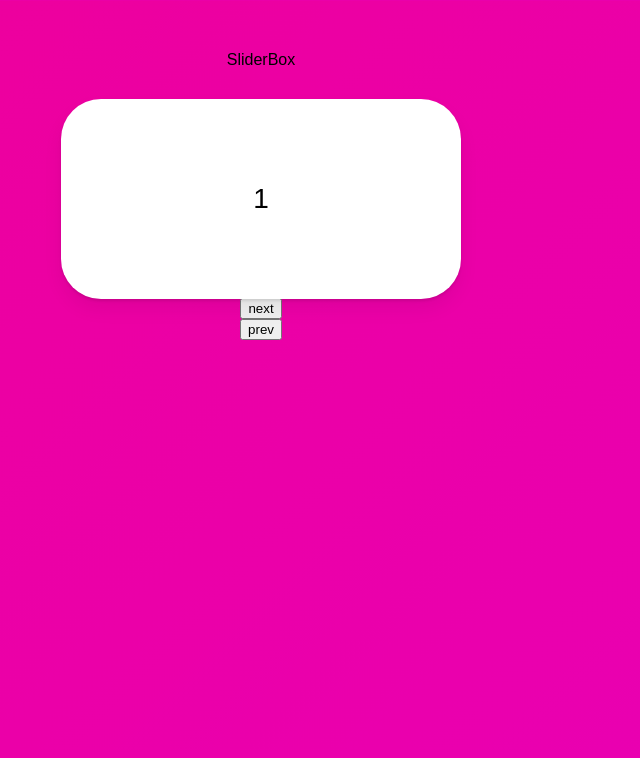
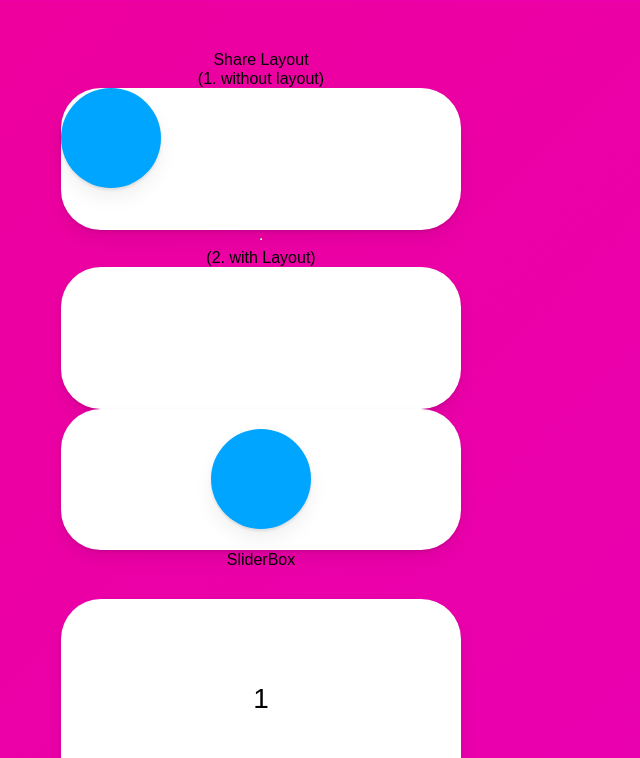
Before and after one commit to mangosteen977/react-master, a React (Create React App) app in the folder framer-motion/: page / in a window 1280 px wide. Shown: the top 758 px of the page, without its empty margins (379-1019 px from the left). Built offline with nearby package versions, Linux system fonts and the light colour scheme.

Commit message:
[framer-motion] layout, layoutId를 사용해서 동일 혹은 별개의 element 사이의 style변화에 따라 animate 자동 생성

```diff
--- a/framer-motion/src/App.tsx
+++ b/framer-motion/src/App.tsx
@@ -9,6 +9,7 @@ import Scroll from "./Scroll";
 import LineDraw from "./LineDraw";
 import AnimatePresenceBox from "./AnimatePresenceBox";
 import SliderBox from "./SliderBox";
+import ShareLayout from "./ShareLayout";
 
 const Wrapper = styled.div`
   min-height: 100vh;
@@ -23,6 +24,7 @@ const Wrapper = styled.div`
 function App() {
   return (
     <Wrapper>
+      <ShareLayout />
       <SliderBox />
       <AnimatePresenceBox />
       <LineDraw />
--- /dev/null
+++ b/framer-motion/src/ShareLayout.tsx
@@ -0,0 +1,71 @@
+import styled from "styled-components";
+import { motion } from "framer-motion";
+import { useState } from "react";
+
+const Wrapper = styled(motion.div)`
+  height: 500px;
+  width: 100vw;
+  display: flex;
+  justify-content: center;
+  align-items: center;
+  flex-direction: column;
+`;
+const Box = styled(motion.div)`
+  width: 400px;
+  height: 400px;
+  background-color: rgba(255, 255, 255, 1);
+  border-radius: 40px;
+  display: flex;
+  justify-content: center;
+  align-items: center;
+  box-shadow: 0 2px 3px rgba(0, 0, 0, 0.1), 0 10px 20px rgba(0, 0, 0, 0.06);
+`;
+const Circle = styled(motion.div)`
+  background-color: #00a5ff;
+  width: 100px;
+  height: 100px;
+  border-radius: 50px;
+  box-shadow: 0 2px 3px rgba(0, 0, 0, 0.1), 0 10px 20px rgba(0, 0, 0, 0.06);
+`;
+
+function ShareLayout() {
+  const [clicked, setClicked] = useState(false);
+  const toggleClicked = () => setClicked((prev) => !prev);
+
+  return (
+    <>
+      <Wrapper onClick={toggleClicked}>
+        <h1>Share Layout</h1>
+        <h2>(1. without layout)</h2>
+        <Box
+          style={{
+            justifyContent: clicked ? "center" : "flex-start",
+            alignItems: clicked ? "center" : "flex-start",
+          }}
+        >
+          <Circle />
+        </Box>
+        <hr />
+        <h2>(2. with Layout)</h2>
+        <Box>
+          {clicked ? (
+            <Circle layoutId="circleId" style={{ borderRadius: 0 }} />
+          ) : null}
+        </Box>
+        <Box>
+          {clicked ? null : (
+            <Circle layoutId="circleId" style={{ borderRadius: 50 }} />
+          )}
+        </Box>
+        {/*
+          1.
+          움직임이 있는 element에 "layout"이라는 props를 줌으로써
+          framer-motion에서 변화에 대해 감지해 animate를 자동 생성.
+          2.
+          각각의 element에 대해 layoutId props를 통해 두 element의 변화에 애해 animate 자동 생성.
+        */}
+      </Wrapper>
+    </>
+  );
+}
+export default ShareLayout;
```
